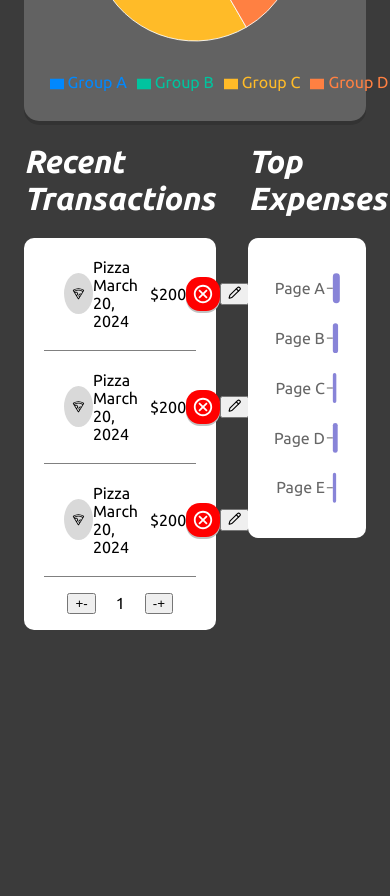
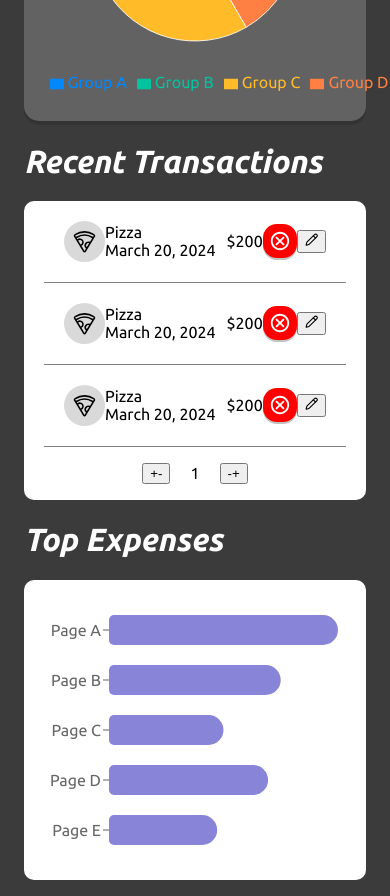
Before and after one commit to abhishekpatil4/Expense-tracker, a React (Vite) app: page / in a window 390 px wide. Shown: the part 800-1696 px from the top of the page. Before the commit the page ends 1446 px from the top, so only its background shows below. Built offline with nearby package versions, Linux system fonts and the light colour scheme.

Commit message:
fix: Recent transaction & Top expenses grid responsiveness

```diff
--- a/src/App.css
+++ b/src/App.css
@@ -42,12 +42,12 @@
 } */
 
 
-body{
+body {
   background-color: #3B3B3B;
   font-family: "Ubuntu", sans-serif;
 }
 
-.wrapper{
+.wrapper {
   display: flex;
   justify-content: space-evenly;
   align-items: center;
@@ -59,7 +59,7 @@ body{
   box-shadow: 0px 4px rgb(51, 51, 51);
 }
 
-.transactions-expenses-wrapper-grid{
+.transactions-expenses-wrapper-grid {
   display: grid;
   /* grid-template-columns: auto auto auto auto auto; */
   /* grid-template-columns: 20% 20% 20%; */
@@ -68,12 +68,35 @@ body{
   column-gap: 2rem;
 }
 
-#grid-item-1{
+#grid-item-1 {
   grid-column-start: 1;
   grid-column-end: 4;
 }
 
-#grid-item-2{
+#grid-item-2 {
   grid-column-start: 4;
   grid-column-end: 6;
 }
+
+@media only screen and (max-width: 900px) {
+  .transactions-expenses-wrapper-grid {
+    display: grid;
+    /* grid-template-columns: auto auto auto auto auto; */
+    /* grid-template-columns: 20% 20% 20%; */
+    /* grid-template-columns: calc(20% - 0.4rem) calc(20% - 0.4rem) calc(20% - 0.4rem) calc(20% - 0.4rem) calc(20% - 0.4rem); */
+    grid-template-columns: repeat(1, minmax(0, 1fr));
+    column-gap: 2rem;
+  }
+
+  #grid-item-1 {
+    grid-row-start: 1;
+    grid-column-start: 1;
+    grid-column-end: 1;
+  }
+
+  #grid-item-2 {
+    grid-row-start: 2;
+    grid-column-start: 1;
+    grid-column-end: 1;
+  }
+}
```
